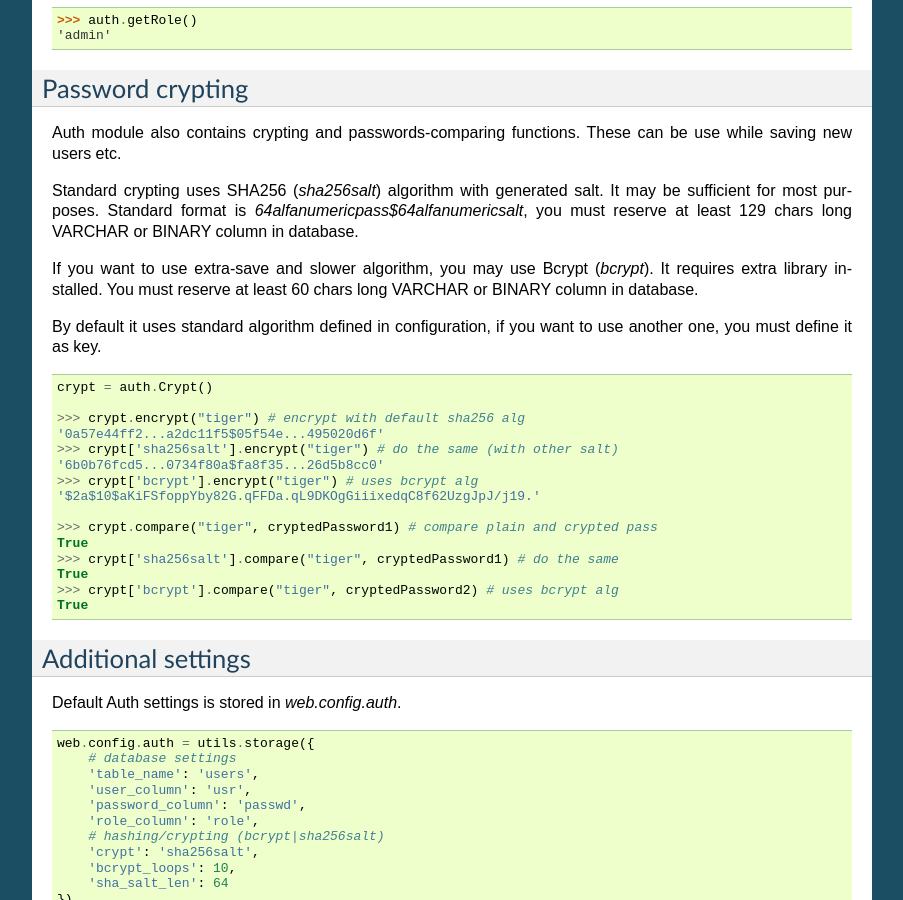
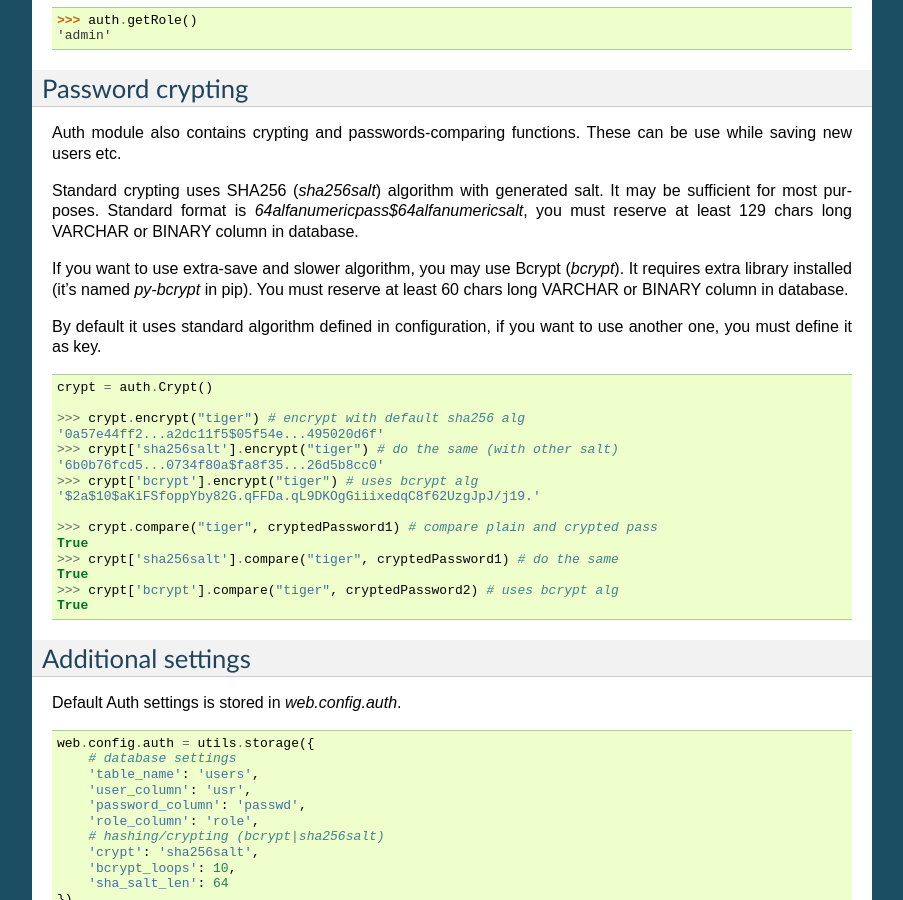
Before and after one commit to webpy/webpy, a Sphinx documentation site: the page built from docs/auth.rst, in a window 1280 px wide and 900 px high, scrolled down 1775 px. Shown: the whole window, without its empty margins (198-1101 px from the left). Built offline with Sphinx 7.4.7, drawn with Linux system fonts in a browser that asks for light colours; pages that are not in the unit, such as notebooks, are missing from menus.

Commit message:
Bcrypt's module name added

```diff
--- a/docs/auth.rst
+++ b/docs/auth.rst
@@ -139,8 +139,9 @@ may be sufficient for most purposes. Standard format is
 VARCHAR or BINARY column in database.
 
 If you want to use extra-save and slower algorithm, you may use Bcrypt
-(`bcrypt`). It requires extra library installed. You must reserve at least 60
-chars long VARCHAR or BINARY column in database.
+(`bcrypt`). It requires extra library installed (it's named `py-bcrypt` in
+pip). You must reserve at least 60 chars long VARCHAR or BINARY column in
+database.
 
 By default it uses standard algorithm defined in configuration, if you want to
 use another one, you must define it as key.
```
